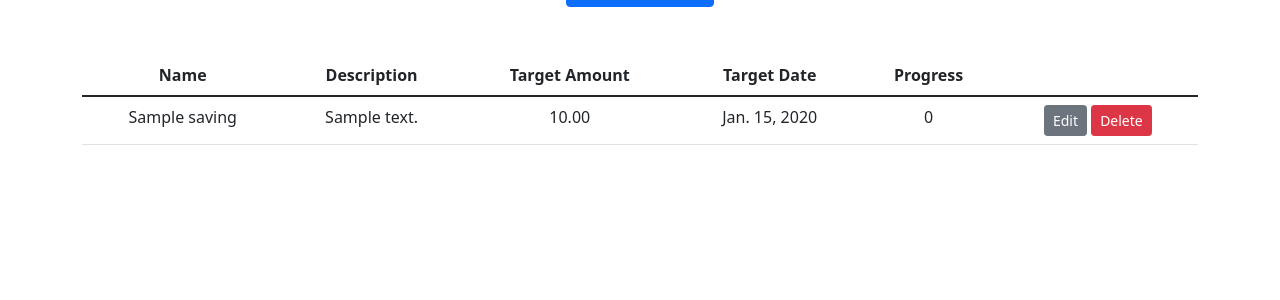
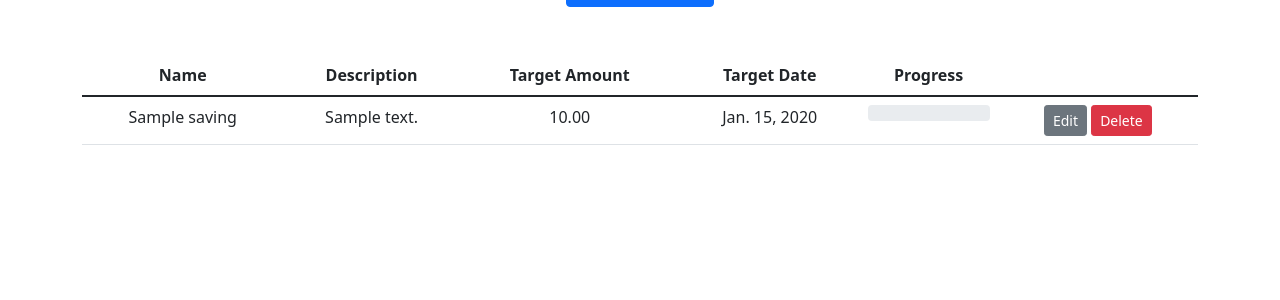
Before and after one commit to jmanager25/ExpenseTrack, a Django app: page /savings/ in a window 1280 px wide. Shown: the part 221-521 px from the top of the page. Run offline with Django 3.2, Linux system fonts and the light colour scheme; a user stored in the database is signed in; tables that the repository leaves empty hold one stand-in row (values such as "Sample post"); some libraries are stand-ins or nearby versions.

Commit message:
Add progress bar to the progress field

```diff
--- a/templates/savings.html
+++ b/templates/savings.html
@@ -28,7 +28,11 @@
                     <td>{{ saving_goal.description }}</td>
                     <td>{{ saving_goal.target_amount }}</td>
                     <td>{{ saving_goal.target_date }}</td>
-                    <td>{{ saving_goal.progress }}</td>
+                    <td>
+                        <div class="progress">
+                            <div class="progress-bar" role="progressbar" style="width: {{ saving_goal.progress }}%;"  aria-valuenow="{{ saving_goal.progress }}" aria-valuemin="0" aria-valuemax="100">{{ saving_goal.progress }}%</div>
+                        </div>
+                    </td>
                     <td><a href="{% url 'edit_savings' pk=saving_goal.id %}" class="btn btn-sm btn-secondary">Edit</a>
                         <a href="{% url 'delete_savings' pk=saving_goal.id %}" class="btn btn-sm btn-danger">Delete</a>
                     </td>
```
